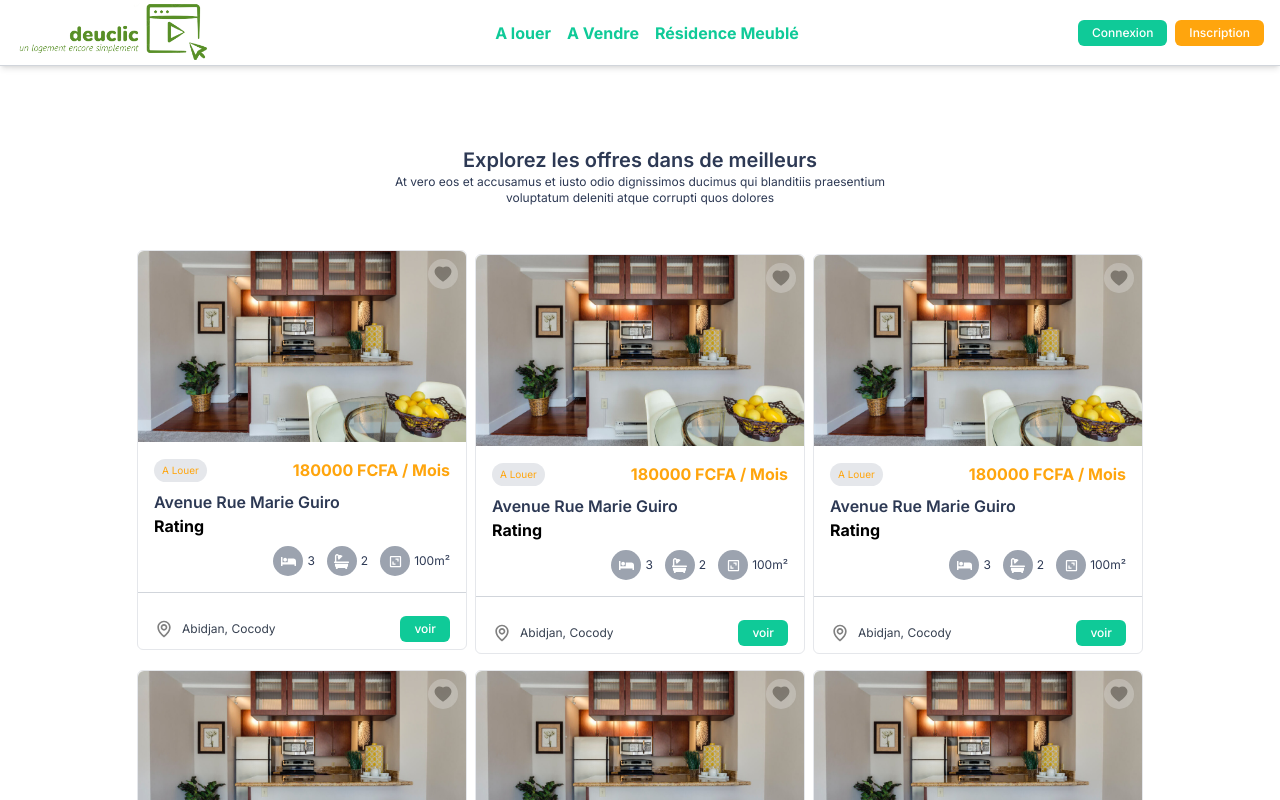
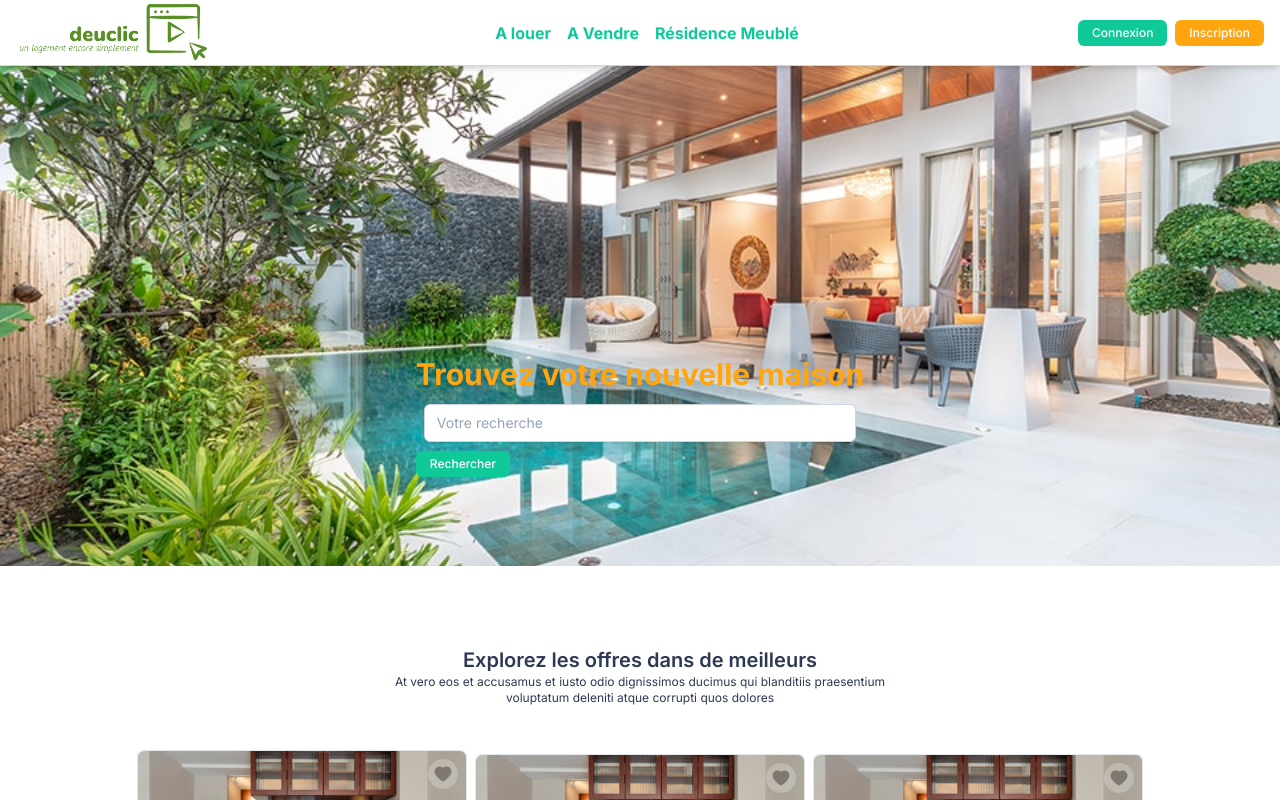
Before and after one commit to lepridev/deuclic-Immob, a Next.js app: page / in a window 1280 px wide. Shown: the top 800 px of the page. Built offline with nearby package versions, Linux system fonts and the light colour scheme.

Commit message:
Progression Landing page

```diff
--- a/src/ui/components/modules/landindPage/landingPageView/LandingPageView.tsx
+++ b/src/ui/components/modules/landindPage/landingPageView/LandingPageView.tsx
@@ -15,6 +15,8 @@ import AgentBox from "@/ui/design-system/box/AgentBox";
 import PriceBox from "@/ui/design-system/box/PriceBox";
 import Image from "next/image";
 import ArticleBox from "@/ui/design-system/box/ArticleBox";
+import CallToAction from "@/ui/design-system/CTA/CallToAction";
+import Banner from "@/ui/design-system/banner/Banner";
 
 type Props = {};
 
@@ -136,6 +138,9 @@ const LandingPageView = (props: Props) => {
 
   return (
     <div>
+      <div>
+        <Banner />
+      </div>
       <Container>
         <div>
           <Titleline
@@ -298,6 +303,8 @@ const LandingPageView = (props: Props) => {
           </div>
         </Container>
       </div>
+
+      <CallToAction />
     </div>
   );
 };
--- /dev/null
+++ b/src/ui/design-system/CTA/CallToAction.tsx
@@ -0,0 +1,30 @@
+import React from "react";
+import { Typograpy } from "../typography/Typography";
+import Container from "../container/Container";
+import { Button } from "../buttons/Button";
+
+type Props = {};
+
+const CallToAction = (props: Props) => {
+  return (
+    <div className="bg-[#FFA50D]">
+      <Container className="flex flex-row items-center justify-between">
+        <div className="space-y-2">
+          <Typograpy theme="white" weight="bold">
+            Vous voulez devenir agent immobilier ?
+          </Typograpy>
+          <Typograpy variant="body-sm" theme="white" weight="medium">
+            Nous vous aiderons à développer votre carrière et votre croissance.
+          </Typograpy>
+        </div>
+        <div>
+          <Button variant="primary" size="large">
+            Inscrivez vous Maintenant
+          </Button>
+        </div>
+      </Container>
+    </div>
+  );
+};
+
+export default CallToAction;
--- /dev/null
+++ b/src/ui/design-system/banner/Banner.tsx
@@ -0,0 +1,49 @@
+import Image from "next/image";
+import React from "react";
+import Container from "../container/Container";
+import Input from "../inputs/Input";
+import { useForm } from "react-hook-form";
+import { Typograpy } from "../typography/Typography";
+import { Button } from "../buttons/Button";
+
+type Props = {};
+
+const Banner = (props: Props) => {
+  const {
+    register,
+    handleSubmit,
+    formState: { errors },
+    reset,
+    control,
+  } = useForm();
+
+  return (
+    <div className="w-[100%] h-[500px] relative">
+      <Image
+        src={"/assets/images/banner1.jpg"}
+        alt="deuclic banner "
+        fill
+        className="object-cover absulte"
+      />
+      <Container className="flex flex-row items-center justify-center absolute w-full top-1/2 left-[10%]">
+        <form>
+          <Typograpy variant="h1" weight="bold" theme="secondary">
+            Trouvez votre nouvelle maison
+          </Typograpy>
+
+          <Input
+            type="text"
+            placeholder="Votre recherche"
+            register={register}
+            errors={errors}
+            errorMsg="Saisisez"
+            id="bien"
+          />
+          <Button>Rechercher</Button>
+        </form>
+      </Container>
+    </div>
+  );
+};
+
+export default Banner;
```
Also changed, not shown: public/assets/images/banner1.jpg (added).
